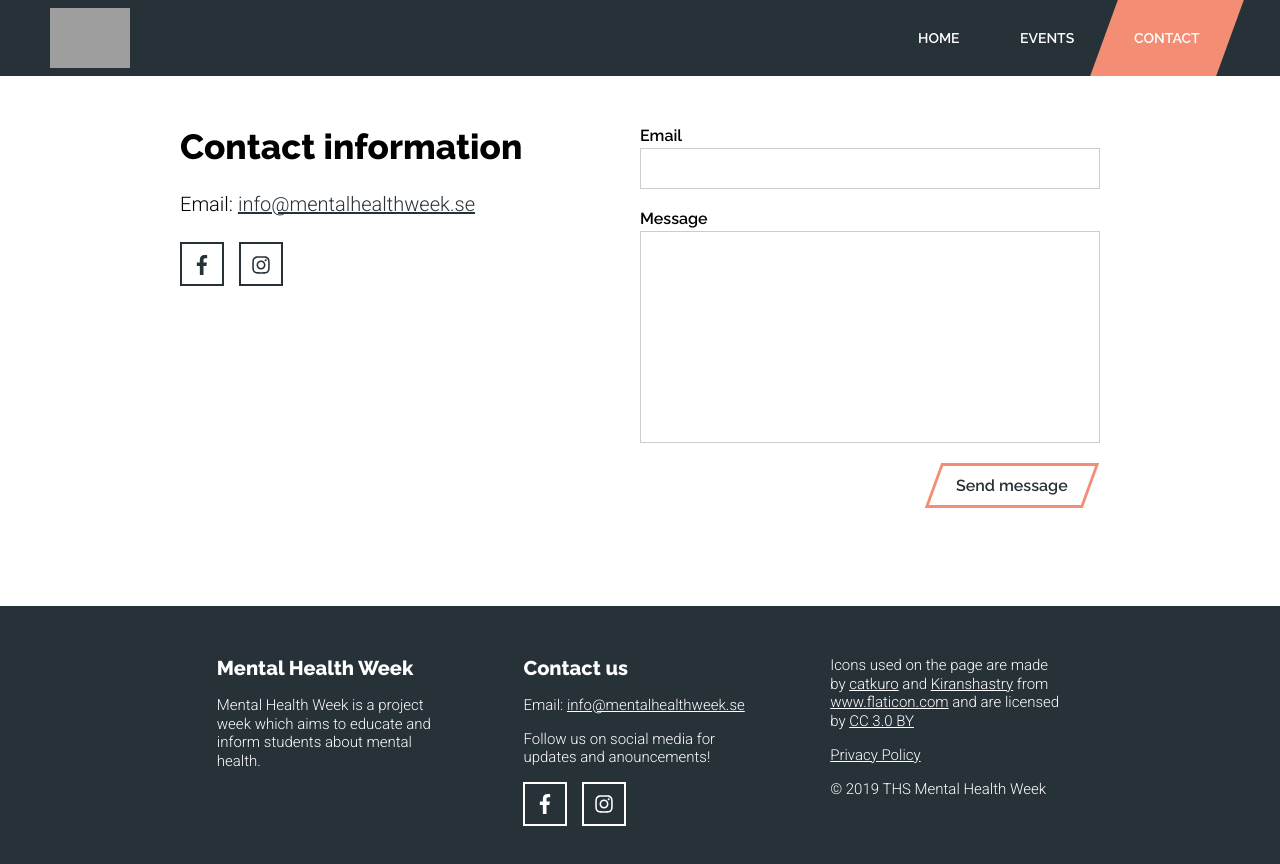
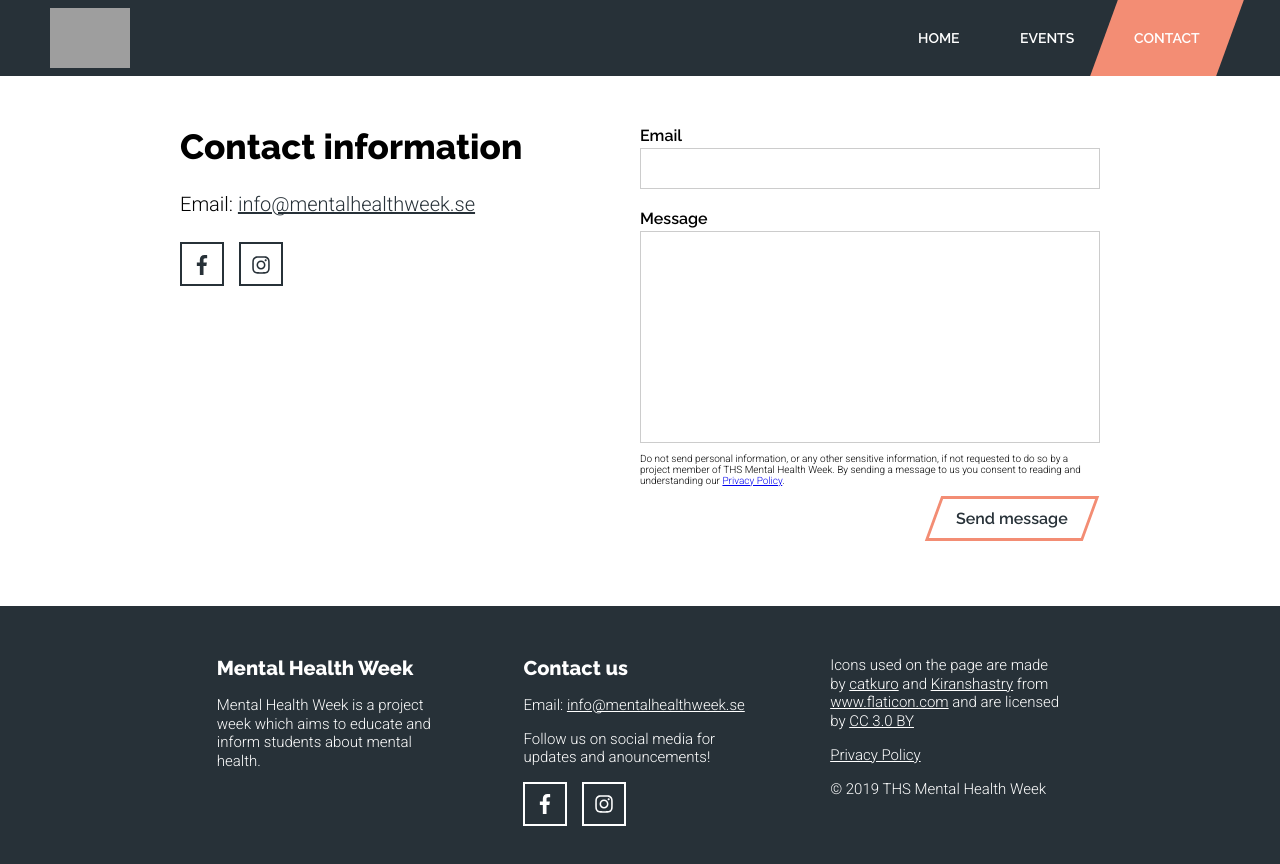
Before and after one commit to ths-mental-health-week/mental-health-week-webpage, a Next.js app: page /contact in a window 1280 px wide. Shown: the top 864 px of the page. Built offline with nearby package versions, Linux system fonts and the light colour scheme; grey boxes are pictures that could not be loaded.

Commit message:
Added privacy policy to contact form

```diff
--- a/components/ContactForm.js
+++ b/components/ContactForm.js
@@ -1,4 +1,5 @@
 import styled from 'styled-components'
+import Link from 'next/link'
 import contactInfo from '../utils/contactInfo'
 import SkewedButton from './styles/SkewedButton'
 
@@ -68,7 +69,7 @@ const InputArea = styled.textarea`
 	font-family: ${({ theme }) => theme.fonts.title};
 	font-size: 16px;
 	display: block;
-	margin-bottom: 20px;
+	margin-bottom: 10px;
 	padding: 10px;
 	resize: none;
 	border: 1px solid #ccc;
@@ -130,6 +131,15 @@ const Label = styled.label`
 	margin-bottom: 3px;
 `
 
+const ButtonWrapper = styled.div`
+	overflow: hidden;
+`
+
+const Disclaimer = styled.div`
+	font-size: 10px;
+	margin-bottom: 10px;
+`
+
 export default () => (
 	<form action={`https://formspree.io/${contactInfo.email}`} method="post">
 		<Label for="email">Email</Label>
@@ -146,8 +156,20 @@ export default () => (
 				<i />
 			</span>
 		</InputWrapper>
-		<SkewedButton type="submit" float-right>
-			Send message
-		</SkewedButton>
+		<Disclaimer>
+			Do not send personal information, or any other sensitive
+			information, if not requested to do so by a project member of THS
+			Mental Health Week. By sending a message to us you consent to
+			reading and understanding our{' '}
+			<Link prefetch href="/privacy-policy">
+				<a>Privacy Policy</a>
+			</Link>
+			.
+		</Disclaimer>
+		<ButtonWrapper>
+			<SkewedButton type="submit" float-right>
+				Send message
+			</SkewedButton>
+		</ButtonWrapper>
 	</form>
 )
```
